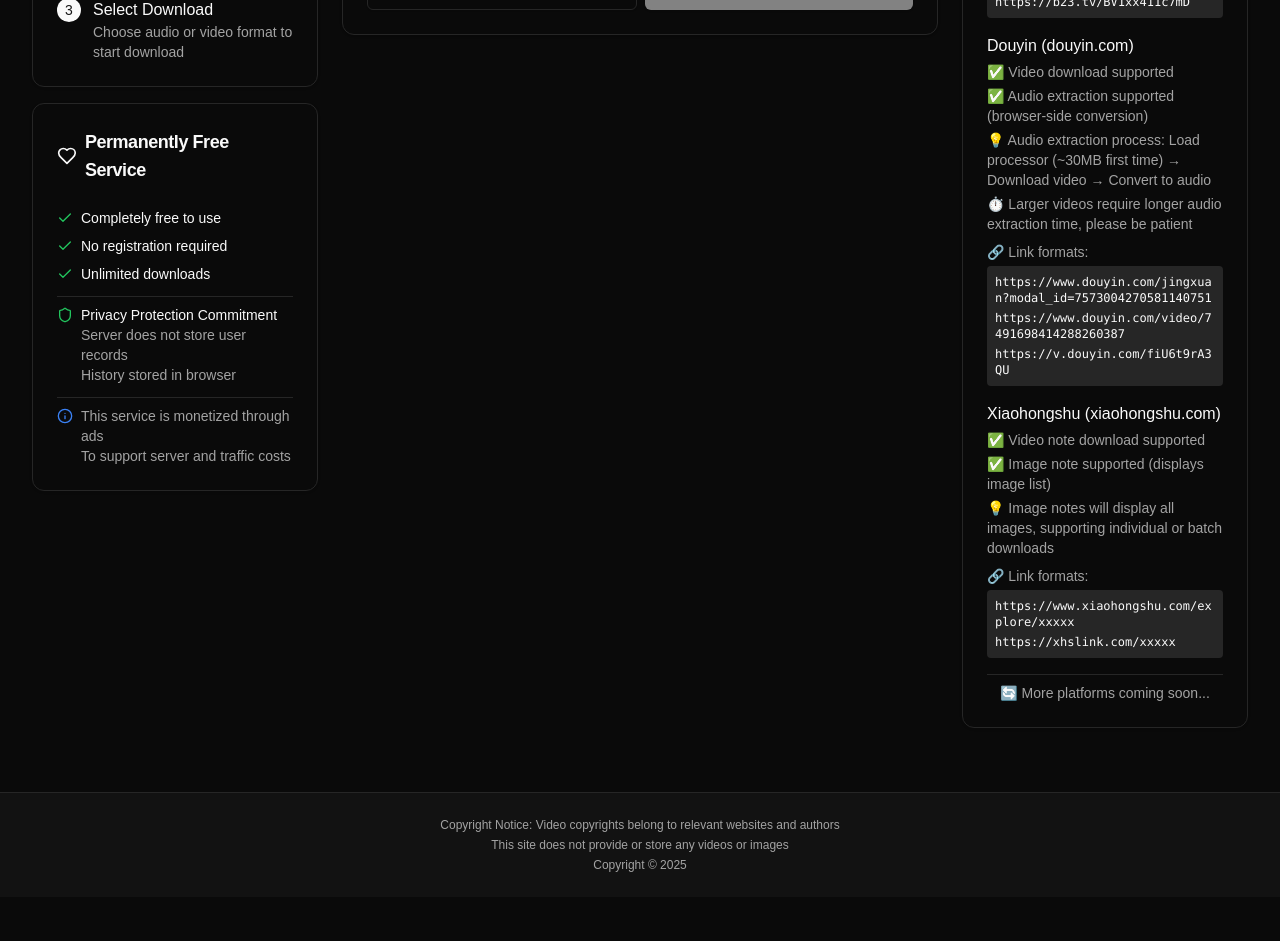
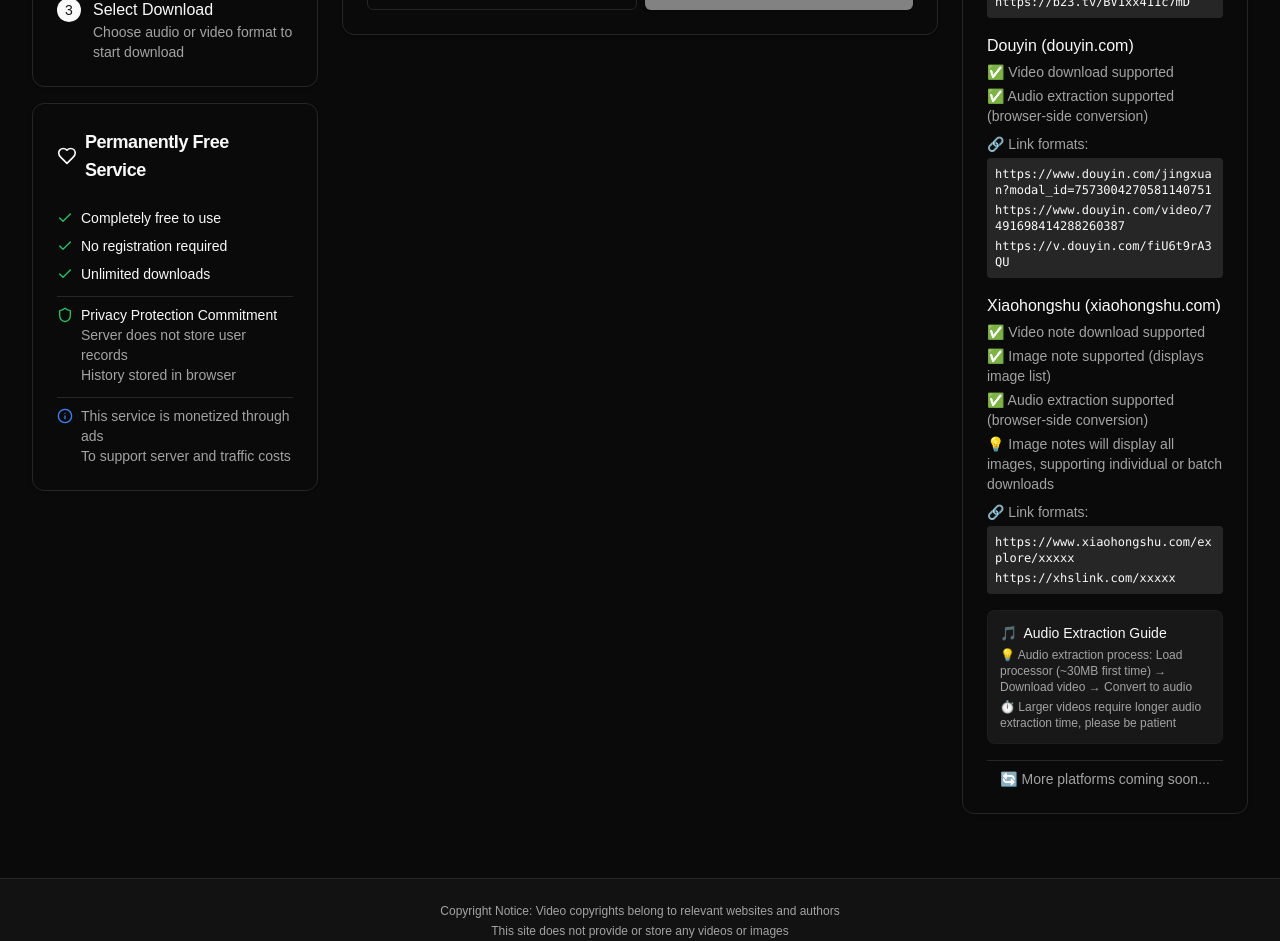
Before and after one commit to lxw15337674/bilibili-audio-downloader, a Next.js app: page /en in a window 1280 px wide. Shown: the part 320-1261 px from the top of the page. Before the commit the page ends 1217 px from the top, so only its background shows below. Built offline with nearby package versions, Linux system fonts and the light colour scheme.

Commit message:
feat: 支持小红书视频音频提取，更新相关文档和国际化内容

```diff
--- a/package.json
+++ b/package.json
@@ -1,6 +1,6 @@
 {
   "name": "bilibili-audio-downloader",
-  "version": "1.6.0",
+  "version": "1.7.0",
   "scripts": {
     "dev": "next dev",
     "build": "next build",
--- a/src/components/downloader/HelpCards.tsx
+++ b/src/components/downloader/HelpCards.tsx
@@ -71,6 +71,21 @@
                             </div>
                         </div>
                     </div>
+
+                    {/* 音频提取说明 */}
+                    {dict.guide.platformSupport.audioTip && (
+                        <div className="p-3 bg-muted/50 rounded-lg space-y-1 border border-border/50 mt-2">
+                            <p className="text-sm font-medium flex items-center gap-1.5">
+                                <span className="text-primary text-xs">🎵</span>
+                                {dict.guide.platformSupport.audioTip.title}
+                            </p>
+                            <div className="text-[10px] leading-relaxed text-muted-foreground space-y-1">
+                                <p>{dict.guide.platformSupport.audioTip.steps}</p>
+                                <p>{dict.guide.platformSupport.audioTip.warning}</p>
+                            </div>
+                        </div>
+                    )}
+
                     <div className="text-center text-sm text-muted-foreground pt-2 border-t">
                         {dict.guide.platformSupport.comingSoon}
                     </div>
--- a/src/components/downloader/PlatformGuideCard.tsx
+++ b/src/components/downloader/PlatformGuideCard.tsx
@@ -104,6 +104,20 @@
                     </div>
                 </div>
 
+                {/* 音频提取说明 */}
+                {dict.guide.platformSupport.audioTip && (
+                    <div className="p-3 bg-muted/50 rounded-lg space-y-1 border border-border/50">
+                        <p className="text-sm font-medium flex items-center gap-1.5">
+                            <span className="text-primary">🎵</span>
+                            {dict.guide.platformSupport.audioTip.title}
+                        </p>
+                        <div className="text-xs text-muted-foreground space-y-1">
+                            <p>{dict.guide.platformSupport.audioTip.steps}</p>
+                            <p>{dict.guide.platformSupport.audioTip.warning}</p>
+                        </div>
+                    </div>
+                )}
+
                 {/* 更多平台预告 */}
                 <div className="text-center text-sm text-muted-foreground pt-2 border-t">
                     {dict.guide.platformSupport.comingSoon}
--- a/src/components/downloader/ResultCard.tsx
+++ b/src/components/downloader/ResultCard.tsx
@@ -66,7 +66,7 @@
  * 单P视频的下载按钮
  */
 function SinglePartButtons({ result, dict }: { result: NonNullable<UnifiedParseResult['data']>; dict: Dictionary }) {
-    const isDouyin = result.platform === 'douyin';
+    const showExtractAudio = result.platform === 'douyin' || result.platform === 'xiaohongshu';
 
     return (
         <>
@@ -92,7 +92,7 @@
                     </Button>
                 )}
 
-                {isDouyin && result.downloadVideoUrl && (
+                {showExtractAudio && result.downloadVideoUrl && (
                     <ExtractAudioButton
                         videoUrl={result.downloadVideoUrl}
                         title={result.title}
--- a/src/lib/changelog.json
+++ b/src/lib/changelog.json
@@ -1,5 +1,20 @@
 {
   "versions": [
+    {
+      "version": "1.7.0",
+      "date": "2025-12-21",
+      "changes": {
+        "zh": [
+          "支持小红书视频音频提取"
+        ],
+        "en": [
+          "Support Xiaohongshu video audio extraction"
+        ],
+        "zh-tw": [
+          "支援小紅書影片音訊提取"
+        ]
+      }
+    },
     {
       "version": "1.6.0",
       "date": "2025-12-21",
--- a/src/lib/i18n/dictionaries/en.json
+++ b/src/lib/i18n/dictionaries/en.json
@@ -119,20 +119,23 @@
                     "✅ Video download supported",
                     "✅ Audio extraction supported (browser-side conversion)"
                 ],
-                "limitations": [
-                    "💡 Audio extraction process: Load processor (~30MB first time) → Download video → Convert to audio",
-                    "⏱️ Larger videos require longer audio extraction time, please be patient"
-                ]
+                "limitations": []
             },
             "xiaohongshu": {
                 "name": "Xiaohongshu (xiaohongshu.com)",
                 "features": [
                     "✅ Video note download supported",
-                    "✅ Image note supported (displays image list)"
+                    "✅ Image note supported (displays image list)",
+                    "✅ Audio extraction supported (browser-side conversion)"
                 ],
                 "limitations": [
                     "💡 Image notes will display all images, supporting individual or batch downloads"
                 ]
+            },
+            "audioTip": {
+                "title": "Audio Extraction Guide",
+                "steps": "💡 Audio extraction process: Load processor (~30MB first time) → Download video → Convert to audio",
+                "warning": "⏱️ Larger videos require longer audio extraction time, please be patient"
             },
             "urlExamples": {
                 "title": "🔗 Link formats:",
@@ -196,6 +199,7 @@
                 "Download Douyin videos without watermark",
                 "Download Xiaohongshu Image Notes",
                 "Download Xiaohongshu Videos",
+                "Extract audio from Xiaohongshu videos",
                 "Auto-detect video platform",
                 "High-quality audio and video downloads",
                 "Free online tool",
--- a/src/lib/i18n/dictionaries/zh-tw.json
+++ b/src/lib/i18n/dictionaries/zh-tw.json
@@ -119,20 +119,23 @@
                     "✅ 支援影片下載",
                     "✅ 支援音訊提取（瀏覽器端轉換）"
                 ],
-                "limitations": [
-                    "💡 音訊提取流程：載入處理器(首次約30MB) → 下載影片 → 轉換音訊",
-                    "⏱️ 影片越大，音訊提取處理時間越長，請耐心等待"
-                ]
+                "limitations": []
             },
             "xiaohongshu": {
                 "name": "小紅書 (xiaohongshu.com)",
                 "features": [
                     "✅ 支援影片筆記下載",
-                    "✅ 支援圖文筆記（顯示圖片列表）"
+                    "✅ 支援圖文筆記（顯示圖片列表）",
+                    "✅ 支援音訊提取（瀏覽器端轉換）"
                 ],
                 "limitations": [
                     "💡 圖文筆記會顯示所有圖片，支援單獨下載或批量打包下載"
                 ]
+            },
+            "audioTip": {
+                "title": "音訊提取說明",
+                "steps": "💡 音訊提取流程：載入處理器(首次約30MB) → 下載影片 → 轉換音訊",
+                "warning": "⏱️ 影片越大，音訊提取處理時間越長，請耐心等待"
             },
             "urlExamples": {
                 "title": "🔗 連結格式：",
@@ -208,6 +211,7 @@
                 "下載抖音無浮水印影片",
                 "下載小紅書圖文筆記",
                 "下載小紅書無浮水印影片",
+                "提取小紅書影片音訊",
                 "自動識別影片平台",
                 "高清音訊影片下載",
                 "免費線上工具",
--- a/src/lib/i18n/dictionaries/zh.json
+++ b/src/lib/i18n/dictionaries/zh.json
@@ -119,20 +119,23 @@
                     "✅ 支持视频下载",
                     "✅ 支持音频提取（浏览器端转换）"
                 ],
-                "limitations": [
-                    "💡 音频提取流程：加载处理器(首次约30MB) → 下载视频 → 转换音频",
-                    "⏱️ 视频越大，音频提取处理时间越长，请耐心等待"
-                ]
+                "limitations": []
             },
             "xiaohongshu": {
                 "name": "小红书 (xiaohongshu.com)",
                 "features": [
                     "✅ 支持视频笔记下载",
-                    "✅ 支持图文笔记（显示图片列表）"
+                    "✅ 支持图文笔记（显示图片列表）",
+                    "✅ 支持音频提取（浏览器端转换）"
                 ],
                 "limitations": [
                     "💡 图文笔记会显示所有图片，支持单独下载或批量打包下载"
                 ]
+            },
+            "audioTip": {
+                "title": "音频提取说明",
+                "steps": "💡 音频提取流程：加载处理器(首次约30MB) → 下载视频 → 转换音频",
+                "warning": "⏱️ 视频越大，音频提取处理时间越长，请耐心等待"
             },
             "urlExamples": {
                 "title": "🔗 链接格式：",
@@ -208,6 +211,7 @@
                 "下载抖音无水印视频",
                 "下载小红书图文笔记",
                 "下载小红书无水印视频",
+                "提取小红书视频音频",
                 "自动识别视频平台",
                 "高清音频视频下载",
                 "免费在线工具",
```
